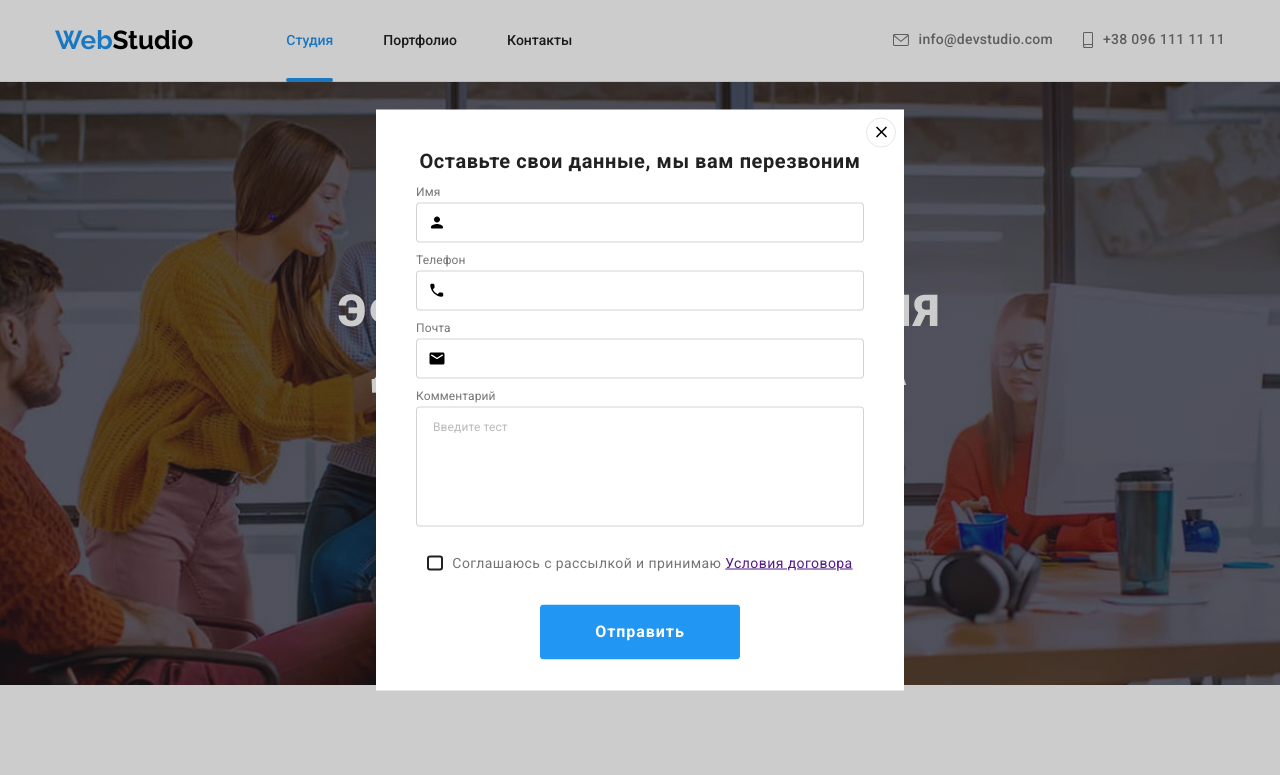
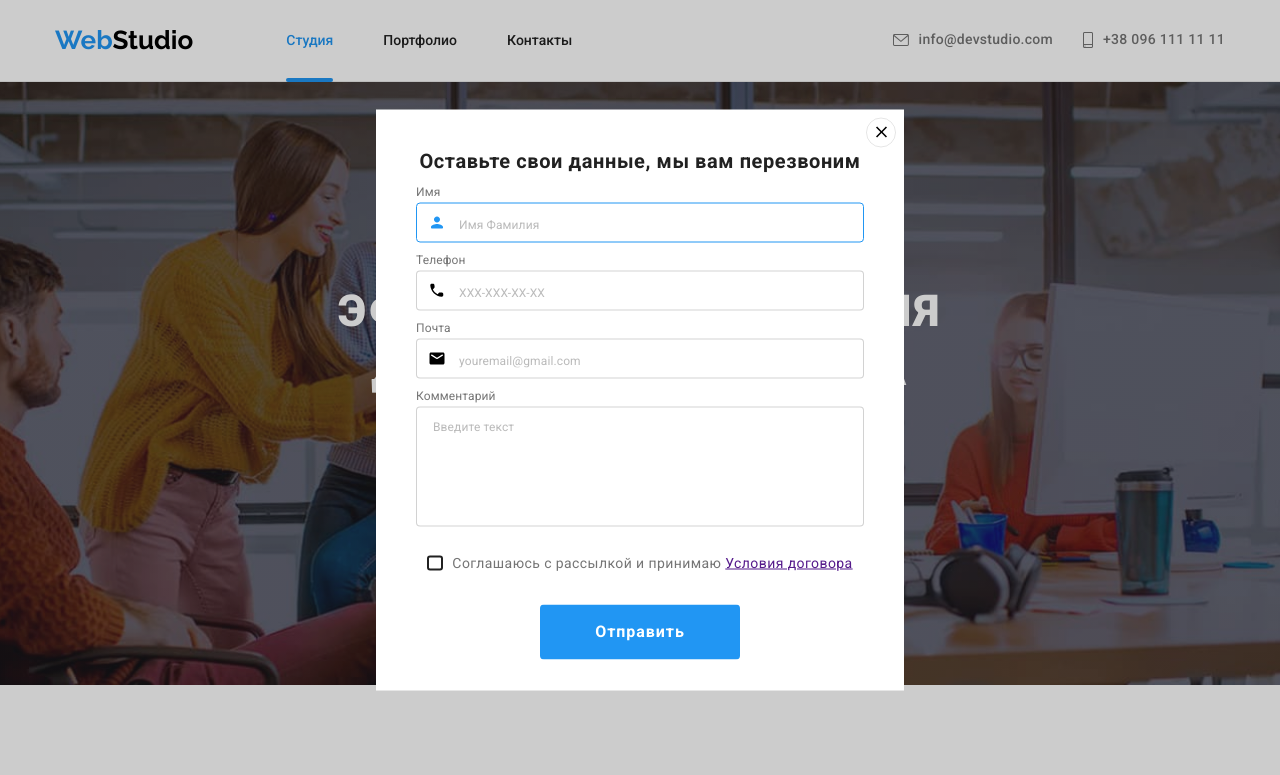
Before and after one commit to JukaDes/goit-markup-hw-08, a plain HTML site: page index.html in a window 1280 px wide. Shown: the top 775 px of the page. Drawn offline with nearby package versions, Linux system fonts and the light colour scheme.

Commit message:
modal form edit

```diff
--- a/css/styles.css
+++ b/css/styles.css
@@ -805,6 +805,7 @@ body {
     border-color: var(--accent-color);
 }
 
+.form-input::placeholder,
 .form-text::placeholder {
     font-size: 12px;
     line-height: 1.17;
--- a/index.html
+++ b/index.html
@@ -394,47 +394,44 @@
                 </svg>
             </button>
 
-
-
             <form class="form">
                 <p class="modal-title">Оставьте свои данные, мы вам перезвоним</p>
                 <label class="form-label">
                     <span class="form-label-name">Имя</span>
-                    <span class="form-input-conteiner">
-                        <input type="text" class="form-input" name="user_name" placeholder=" " pattern="[a-z A-Z]*" title="Рональд Макдональд" required>
+                    <div class="form-input-conteiner">
+                        <input type="text" class="form-input" name="user_name" placeholder="Имя Фамилия" pattern="[a-zA-Z]*\s[a-zA-Z]*" title="Рональд Макдональд" required autofocus>
                         <svg class="form-input-icon" width="18" height="18">
                             <use href="./images/main-page/sprite.svg#modal-name"></use>
                         </svg>
-                    </span>
+                    </div>
                 </label>
                 <label class="form-label">
                     <span class="form-label-name">Телефон</span>
-                    <span class="form-input-conteiner">
-                        <input type="tel" class="form-input" name="user_phone" placeholder=" " pattern="[0-9]{3}-[0-9]{3}-[0-9]{2}-[0-9]{2}" title="XXX-XXX-XX-XX" required>
+                    <div class="form-input-conteiner">
+                        <input type="tel" class="form-input" name="user_phone" placeholder="XXX-XXX-XX-XX" pattern="[0-9]{3}-[0-9]{3}-[0-9]{2}-[0-9]{2}" title="XXX-XXX-XX-XX" required>
                         <svg class="form-input-icon" width="18" height="18">
                             <use href="./images/main-page/sprite.svg#modal-phone"></use>
                         </svg>
-                    </span>
+                    </div>
                 </label>
                 <label class="form-label">
                     <span class="form-label-name">Почта</span>
-                    <span class="form-input-conteiner">
-                        <input type="email" class="form-input" name="user_email" placeholder=" " required title="youremail@gmail.com">
+                    <div class="form-input-conteiner">
+                        <input type="email" class="form-input" name="user_email" placeholder="youremail@gmail.com" required title="youremail@gmail.com">
                         <svg class="form-input-icon" width="18" height="18">
                             <use href="./images/main-page/sprite.svg#modal-email"></use>
                         </svg>
-                    </span>
+                    </div>
                 </label>
 
                     <label>
                         <span class="form-label-name">Комментарий</span>
-                        <textarea class="form-text" name="user_comment" placeholder="Введите тест"></textarea>
+                        <textarea class="form-text" name="user_comment" placeholder="Введите текст"></textarea>
                     </label>
 
-
-                    <input type="checkbox" class="form-checkbox visually-hidden" name="user_policy" id="checkbox-policy" required>
-                    <label for="checkbox-policy" class="form-checkbox-label">Соглашаюсь с рассылкой и принимаю&nbsp; <a href="">Условия договора</a></label>
-                    <button type="submit" class="modal-form-button">Отправить</button>
+                <input type="checkbox" class="form-checkbox visually-hidden" name="user_policy" id="checkbox-policy" required>
+                <label for="checkbox-policy" class="form-checkbox-label">Соглашаюсь с рассылкой и принимаю&nbsp; <a href="">Условия договора</a></label>
+                <button type="submit" class="modal-form-button">Отправить</button>
             </form>
         </div>
     </div>
```
